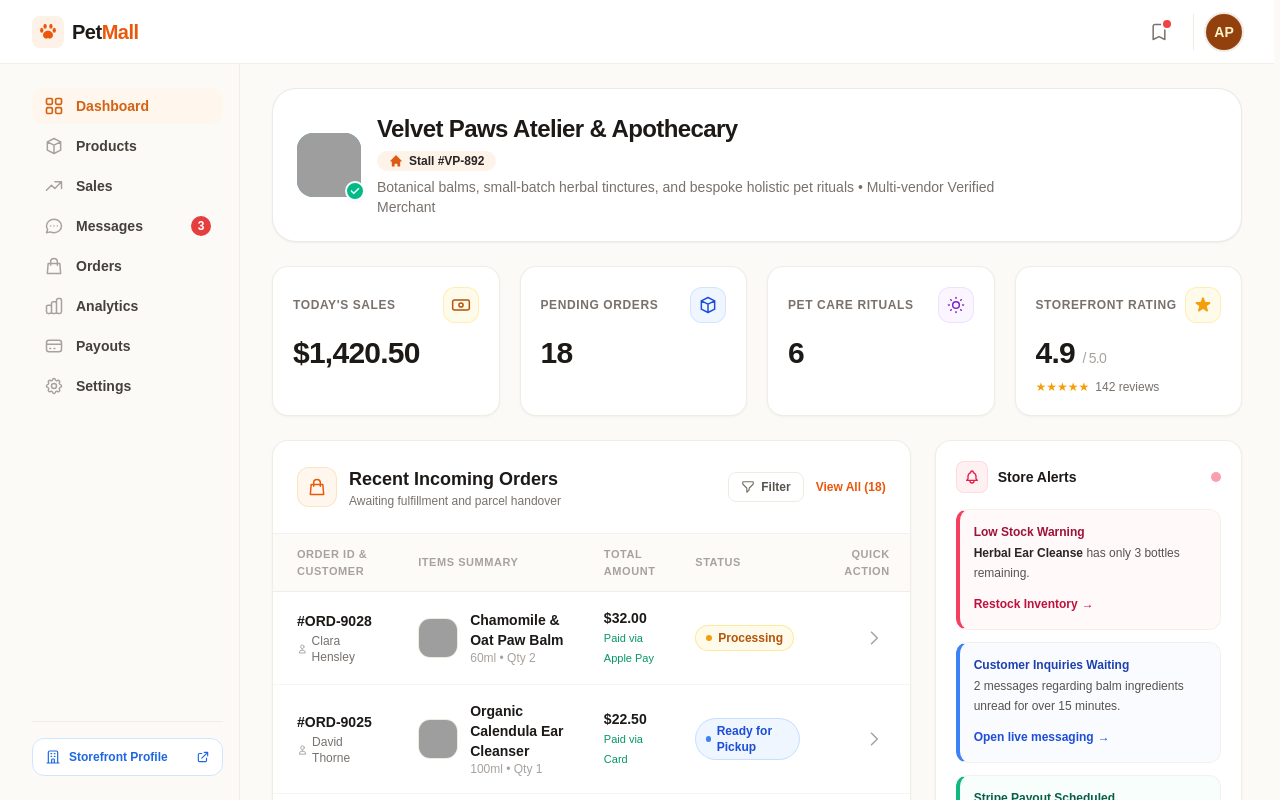
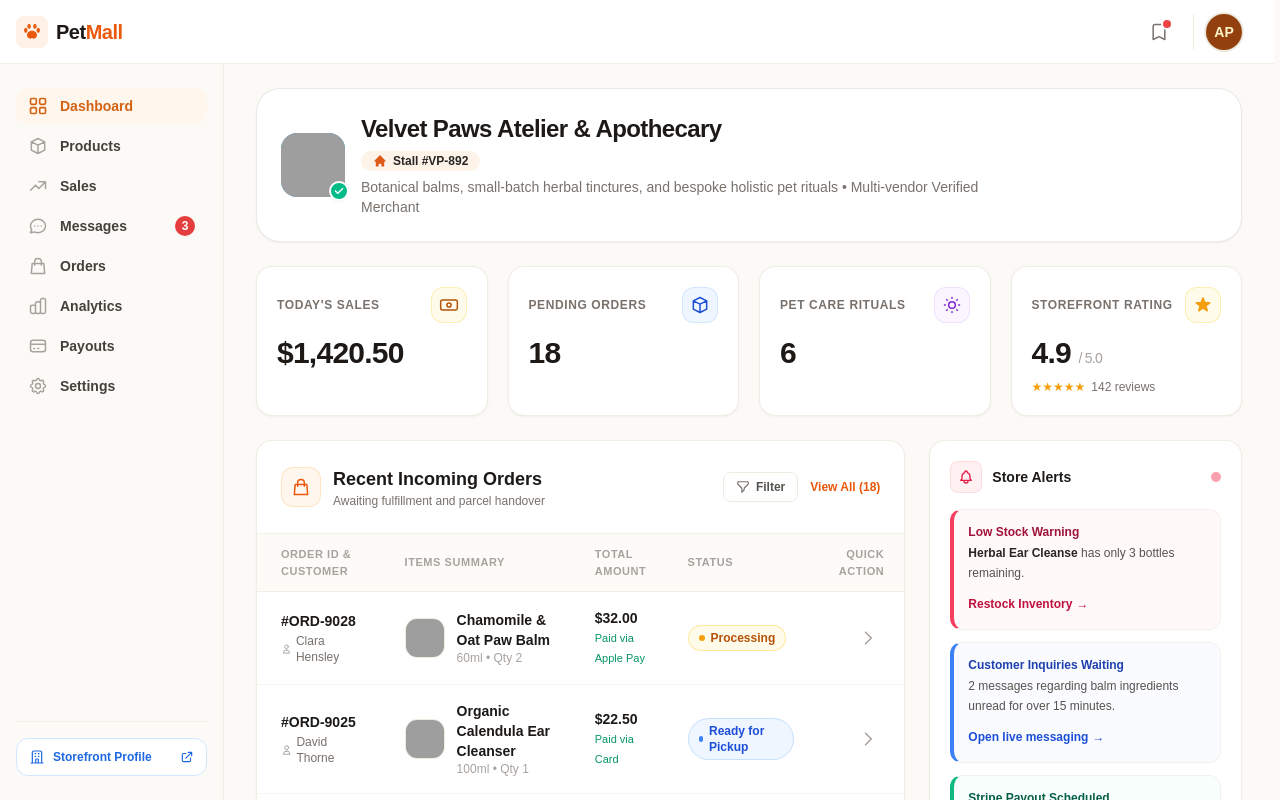
Before and after one commit to chhanun178/Pet_Mall_Web_2, a Nuxt app: page / in a window 1280 px wide. Shown: the top 800 px of the page. Built offline with nearby package versions, Linux system fonts and the light colour scheme; grey boxes are pictures that could not be loaded; a web font is replaced by a local one.

Commit message:
style(layout): reduce container padding-left to 1rem (pl-4)

```diff
--- a/app/components/layout/AppHeader.vue
+++ b/app/components/layout/AppHeader.vue
@@ -1,6 +1,6 @@
 <template>
   <header class="sticky top-0 z-40 h-16 box-border bg-white border-b border-warm-200/80 will-change-transform transform-gpu">
-    <div class="max-w-[1600px] mx-auto px-4 sm:px-6 lg:px-8 h-full flex items-center justify-between">
+    <div class="max-w-[1600px] mx-auto pl-4 pr-4 sm:pr-6 lg:pr-8 h-full flex items-center justify-between">
       <!-- Left: Logo -->
       <div class="flex items-center">
         <NuxtLink to="/" class="flex items-center gap-2 group">
--- a/app/layouts/default.vue
+++ b/app/layouts/default.vue
@@ -4,7 +4,7 @@
     <LayoutAppHeader />
 
     <!-- Main App Body with Sidebar & Content -->
-    <div class="flex-1 max-w-[1600px] w-full mx-auto px-4 sm:px-6 lg:px-8 flex relative items-start">
+    <div class="flex-1 max-w-[1600px] w-full mx-auto pl-4 pr-4 sm:pr-6 lg:pr-8 flex relative items-start">
       <!-- Left Navigation Sidebar -->
       <LayoutDashboardSidebar />
 
```
